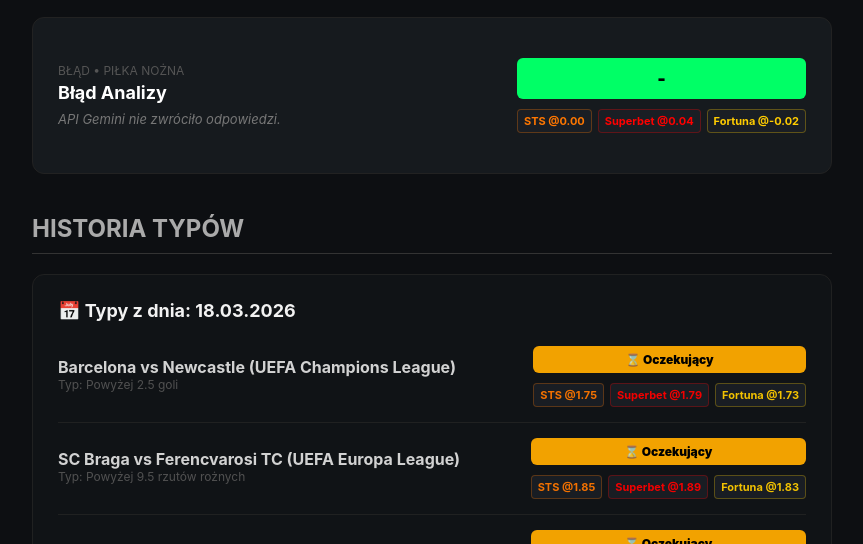
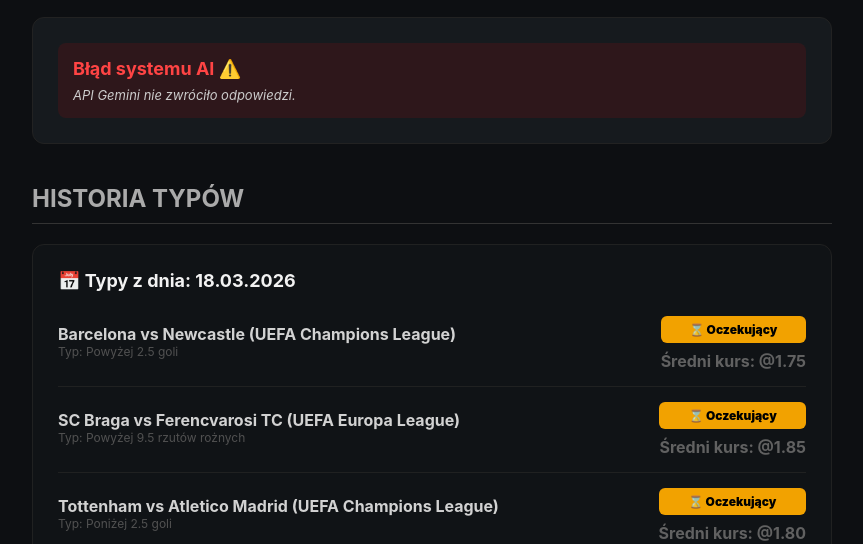
Before and after one commit to dejzi99/Brokietypy, a website: page public/index.html in a window 1280 px wide. Shown: the part 256-800 px from the top of the page, without its empty margins (208-1071 px from the left). Drawn offline with Linux system fonts and the light colour scheme.

Commit message:
Update index.html

```diff
--- a/public/index.html
+++ b/public/index.html
@@ -11,7 +11,7 @@ body { background: #0d0f12; color: white; font-family: -apple-system, sans-serif
 h1 { font-size: 50px; font-weight: 900; letter-spacing: -2px; margin-bottom: 10px; }
 h2 { font-size: 24px; margin-top: 40px; color: #aaa; text-align: left; border-bottom: 1px solid #333; padding-bottom: 10px; }
 
-/* Nowy styl dla Panelu Statystyk */
+/* Panel Statystyk */
 .stats-panel { display: flex; justify-content: space-between; background: #1a1e24; border-radius: 12px; padding: 20px; margin-top: 30px; border: 1px solid #333; }
 .stat-box { flex: 1; text-align: center; border-right: 1px solid #333; }
 .stat-box:last-child { border-right: none; }
@@ -29,24 +29,26 @@ h2 { font-size: 24px; margin-top: 40px; color: #aaa; text-align: left; border-bo
 .pick-box.pending { background: #ffaa00; color: black; }
 .pick-box.win { background: #00ff66; color: black; }
 .pick-box.loss { background: #ff4444; color: white; }
+.pick-box.error { background: #333; color: #ff4444; }
 .meta { color: #555; font-size: 12px; margin-bottom: 4px; }
 .reason { color: #777; font-size: 13px; margin-top: 8px; font-style: italic; }
-#error-info { color: #ff4444; font-size: 12px; margin-top: 20px; }
+#error-info { color: #ff4444; font-size: 14px; margin-top: 20px; font-weight: bold; }
 .date-header { font-weight: bold; color: #fff; margin-bottom: 10px; font-size: 18px; }
 
-/* Style dla bukmacherów */
+/* Style dla bukmacherów (Dynamiczne) */
 .bookies-container { display: flex; gap: 6px; margin-top: 10px; justify-content: flex-end; flex-wrap: wrap; }
 .bookie-badge { font-size: 11px; padding: 4px 6px; border-radius: 4px; font-weight: bold; background: #1a1e24; border: 1px solid #333; }
 .bookie-badge.sts { color: #ff7700; border-color: rgba(255, 119, 0, 0.3); }
 .bookie-badge.superbet { color: #ff0000; border-color: rgba(255, 0, 0, 0.3); }
 .bookie-badge.fortuna { color: #ffcc00; border-color: rgba(255, 204, 0, 0.3); }
+.bookie-badge.default { color: #00ff66; border-color: rgba(0, 255, 102, 0.3); }
 </style>
 </head>
 <body>
 <div class="container">
     <h1>BROKIE<span class="green">TYPY</span></h1>
 
-    <!-- PUSTY POJEMNIK NA STATYSTYKI -->
+    <!-- POJEMNIK NA STATYSTYKI -->
     <div id="stats-container"></div>
 
     <div id="results">Ładowanie analizy AI...</div>
@@ -57,22 +59,24 @@ h2 { font-size: 24px; margin-top: 40px; color: #aaa; text-align: left; border-bo
 </div>
 
 <script>
-    // Funkcja generująca wizualne badge bukmacherów
-    function renderBookies(baseKursStr) {
-        let baseKurs = parseFloat(String(baseKursStr).replace(',', '.'));
-        if (isNaN(baseKurs)) return `<div style="color: #666; margin-top: 8px; font-weight: bold; text-align: right;">@${baseKursStr}</div>`;
+    // Zaktualizowana funkcja czytająca PRAWDZIWYCH bukmacherów z bazy danych
+    function renderBookies(m) {
+        if (m.status === 'błąd' || m.status === 'error') return '';
 
-        let sts = baseKurs.toFixed(2);
-        let superbet = (baseKurs + 0.04).toFixed(2); // Superbet często ma minimalnie wyższe kursy
-        let fortuna = (baseKurs - 0.02).toFixed(2);  // Fortuna jako balans
+        if (m.bukmacherzy && Array.isArray(m.bukmacherzy) && m.bukmacherzy.length > 0) {
+            let html = '<div class="bookies-container">';
+            m.bukmacherzy.forEach(b => {
+                let klasaCSS = b.nazwa.toLowerCase().replace(/[^a-z0-9]/g, '');
+                // Fallback dla nieznanych bukmacherów
+                if (!['sts', 'superbet', 'fortuna'].includes(klasaCSS)) klasaCSS = 'default';
+                html += `<span class="bookie-badge ${klasaCSS}">${b.nazwa} @${b.kurs}</span>`;
+            });
+            html += '</div>';
+            return html;
+        }
 
-        return `
-        <div class="bookies-container">
-            <span class="bookie-badge sts">STS @${sts}</span>
-            <span class="bookie-badge superbet">Superbet @${superbet}</span>
-            <span class="bookie-badge fortuna">Fortuna @${fortuna}</span>
-        </div>
-        `;
+        // Zwykły kurs jeśli AI nie wygenerowało listy bukmacherów
+        return `<div style="color: #666; margin-top: 8px; font-weight: bold; text-align: right;">Średni kurs: @${m.kurs || '-'}</div>`;
     }
 
     async function fetchTypy() {
@@ -88,6 +92,18 @@ h2 { font-size: 24px; margin-top: 40px; color: #aaa; text-align: left; border-bo
 
             let html = '<div class="card">';
             data.mecze.forEach(m => {
+                // Bezpieczna obsługa błędu AI - gdy nie udało się przeanalizować meczów
+                if (m.status === 'błąd' || m.mecz === 'Błąd Analizy') {
+                    html += `
+                    <div class="match-row" style="background: rgba(255,0,0,0.1); padding: 15px; border-radius: 8px;">
+                        <div style="flex: 1;">
+                            <div style="font-size: 18px; font-weight: bold; color: #ff4444;">Błąd systemu AI ⚠️</div>
+                            <div class="reason" style="color: #ccc;">${m.analiza || 'Nie udało się pobrać dzisiejszych analiz. Skrypt spróbuje ponownie później.'}</div>
+                        </div>
+                    </div>`;
+                    return;
+                }
+
                 html += `
                     <div class="match-row">
                         <div style="flex: 1;">
@@ -97,14 +113,15 @@ h2 { font-size: 24px; margin-top: 40px; color: #aaa; text-align: left; border-bo
                         </div>
                         <div style="display: flex; flex-direction: column; align-items: flex-end; margin-left: 20px; min-width: 140px;">
                             <div class="pick-box" style="width: 100%; box-sizing: border-box;">${m.typ}</div>
-                            ${renderBookies(m.kurs)}
+                            ${renderBookies(m)}
                         </div>
                     </div>`;
             });
             html += '</div>';
             document.getElementById('results').innerHTML = html;
         } catch (e) {
-            document.getElementById('results').innerHTML = "Brak dzisiejszego raportu lub błąd połączenia.";
+            document.getElementById('results').innerHTML = "";
+            document.getElementById('error-info').innerText = "Wystąpił krytyczny błąd połączenia z bazą danych (raport.json uszkodzony).";
         }
     }
 
@@ -119,7 +136,6 @@ h2 { font-size: 24px; margin-top: 40px; color: #aaa; text-align: left; border-bo
 
             if (!historiaData || historiaData.length === 0) return;
 
-            // ZMIENNE DO OBLICZEŃ MATEMATYCZNYCH
             let wygrane = 0;
             let przegrane = 0;
             let zyskKuponowy = 0;
@@ -132,6 +148,9 @@ h2 { font-size: 24px; margin-top: 40px; color: #aaa; text-align: left; border-bo
                             <div class="date-header">📅 Typy z dnia: ${dzien.data}</div>`;
 
                 dzien.mecze.forEach(m => {
+                    // Ignorujemy błędy AI w historii, żeby nie psuły statystyk
+                    if (m.status === 'błąd' || m.mecz === 'Błąd Analizy') return;
+
                     let statusClass = 'pending';
                     let statusText = '⌛ Oczekujący';
 
@@ -139,7 +158,7 @@ h2 { font-size: 24px; margin-top: 40px; color: #aaa; text-align: left; border-bo
                         statusClass = 'win';
                         statusText = '✅ TRAFIONY';
                         wygrane++;
-                        zyskKuponowy += (parseFloat(m.kurs.replace(',','.')) - 1);
+                        zyskKuponowy += (parseFloat(String(m.kurs).replace(',','.')) - 1);
                     }
                     if (m.status === 'przegrana') {
                         statusClass = 'loss';
@@ -156,7 +175,7 @@ h2 { font-size: 24px; margin-top: 40px; color: #aaa; text-align: left; border-bo
                             </div>
                             <div style="display: flex; flex-direction: column; align-items: flex-end; margin-left: 10px; min-width: 140px;">
                                 <div class="pick-box ${statusClass}" style="width: 100%; box-sizing: border-box; font-size: 12px; padding: 6px 10px;">${statusText}</div>
-                                ${renderBookies(m.kurs)}
+                                ${renderBookies(m)}
                             </div>
                         </div>`;
                 });
@@ -165,9 +184,8 @@ h2 { font-size: 24px; margin-top: 40px; color: #aaa; text-align: left; border-bo
 
             document.getElementById('history').innerHTML = html;
 
-            // RYSOWANIE PANELU STATYSTYK - Wymuszenie wyświetlania nawet przy zerach!
+            // RYSOWANIE PANELU STATYSTYK
             const sumaZakladow = wygrane + przegrane;
-
             const winRate = sumaZakladow > 0 ? Math.round((wygrane / sumaZakladow) * 100) : 0;
             const yieldPct = sumaZakladow > 0 ? ((zyskKuponowy / sumaZakladow) * 100).toFixed(2) : "0.00";
 
```
